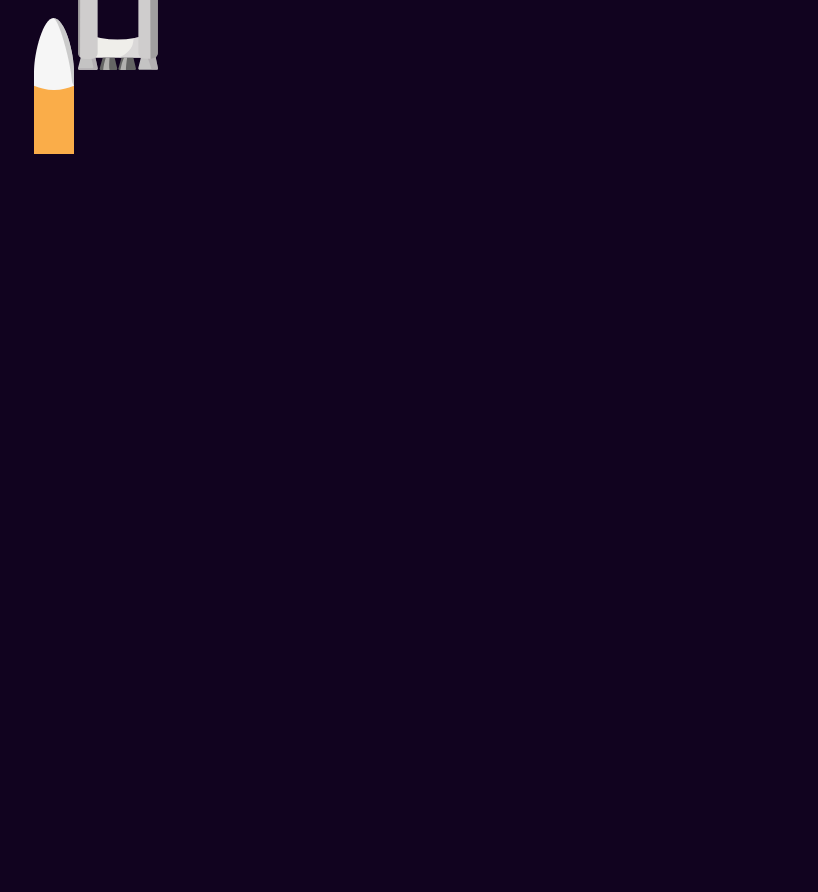
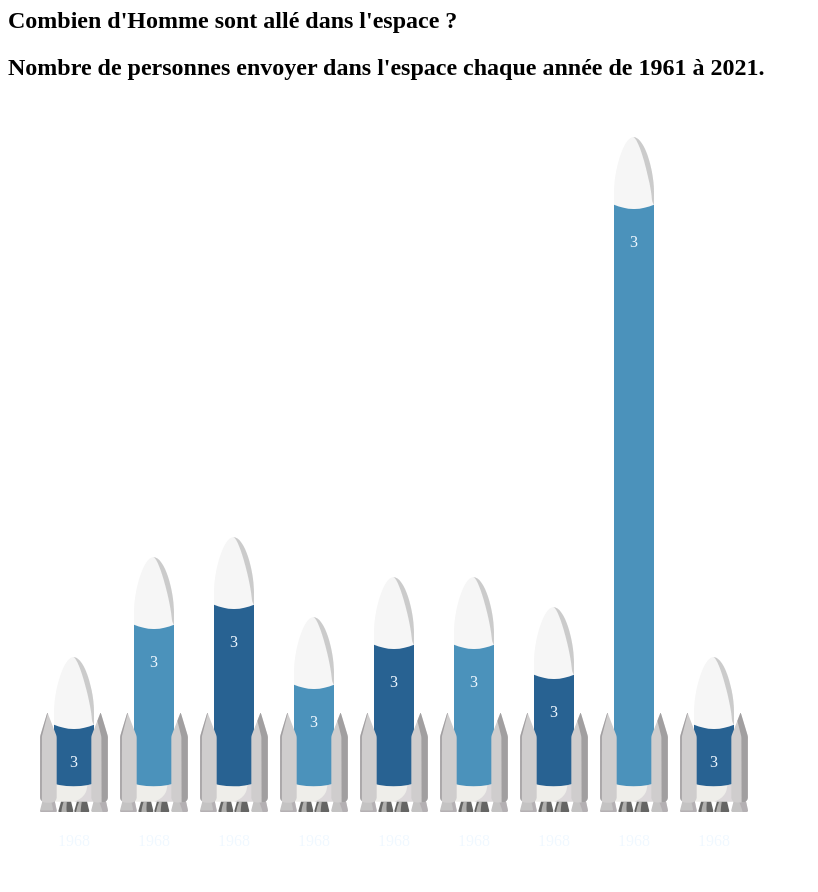
Before and after one commit to Lu2ovic/SAE303_Asronaute, a plain HTML site: page index.html in a window 1280 px wide. Shown: the part 73-965 px from the top of the page, without its empty margins (0-818 px from the left). Before the commit the page ends 800 px from the top, so only its background shows below. Drawn offline with Linux system fonts and the light colour scheme.

Commit message:
fusé avec variable

```diff
--- a/index.html
+++ b/index.html
@@ -7,13 +7,64 @@
     <title>Astronautes</title>
 </head>
 <body>
+    <h1>L'Homme dans l'espace</h1>
+    <h2>Combien d'Homme sont allé dans l'espace ?</h2>
+    <h2>Nombre de personnes envoyer dans l'espace chaque année de 1961 à 2021.</h2>
     <div class="zone">
-    <div class="fusee">
-        <img class="hautF" src="images/HautFuseeFichier 5.svg" alt="hautFusee"/>
-        <img class="basF" src="images/BasFuseeFichier 6.svg" alt="basFusee"/>
-        <div class="tronc"></div>
-
-    </div>
+        <div class="fusee">
+            <img class="hautF" src="images/HautFuseeFichier 5.svg" alt="hautFusee"/>
+            <div class="tronc" style="--taille: 80px;--FuseeColor: var(--Bleu)"><p class="nbrFusee">3</p></div>
+            <img class="basF" src="images/BasFuseeFichier 6.svg" alt="basFusee"/>
+            <p>1968</p>
+        </div>
+        <div class="fusee">
+            <img class="hautF" src="images/HautFuseeFichier 5.svg" alt="hautFusee"/>
+            <div class="tronc" style="--taille: 180px;--FuseeColor: var(--BleuClaire)"><p class="nbrFusee">3</p></div>
+            <img class="basF" src="images/BasFuseeFichier 6.svg" alt="basFusee"/>
+            <p>1968</p>
+        </div>
+        <div class="fusee">
+            <img class="hautF" src="images/HautFuseeFichier 5.svg" alt="hautFusee"/>
+            <div class="tronc" style="--taille: 200px;--FuseeColor: var(--Bleu)"><p class="nbrFusee">3</p></div>
+            <img class="basF" src="images/BasFuseeFichier 6.svg" alt="basFusee"/>
+            <p>1968</p>
+        </div>
+        <div class="fusee">
+            <img class="hautF" src="images/HautFuseeFichier 5.svg" alt="hautFusee"/>
+            <div class="tronc" style="--taille: 120px;--FuseeColor: var(--BleuClaire)"><p class="nbrFusee">3</p></div>
+            <img class="basF" src="images/BasFuseeFichier 6.svg" alt="basFusee"/>
+            <p>1968</p>
+        </div>
+        <div class="fusee">
+            <img class="hautF" src="images/HautFuseeFichier 5.svg" alt="hautFusee"/>
+            <div class="tronc" style="--taille: 160px;--FuseeColor: var(--Bleu)"><p class="nbrFusee">3</p></div>
+            <img class="basF" src="images/BasFuseeFichier 6.svg" alt="basFusee"/>
+            <p>1968</p>
+        </div>
+        <div class="fusee">
+            <img class="hautF" src="images/HautFuseeFichier 5.svg" alt="hautFusee"/>
+            <div class="tronc" style="--taille: 160px;--FuseeColor: var(--BleuClaire)"><p class="nbrFusee">3</p></div>
+            <img class="basF" src="images/BasFuseeFichier 6.svg" alt="basFusee"/>
+            <p>1968</p>
+        </div>
+        <div class="fusee">
+            <img class="hautF" src="images/HautFuseeFichier 5.svg" alt="hautFusee"/>
+            <div class="tronc" style="--taille: 130px;--FuseeColor: var(--Bleu)"><p class="nbrFusee">3</p></div>
+            <img class="basF" src="images/BasFuseeFichier 6.svg" alt="basFusee"/>
+            <p>1968</p>
+        </div>
+        <div class="fusee">
+            <img class="hautF" src="images/HautFuseeFichier 5.svg" alt="hautFusee"/>
+            <div class="tronc" style="--taille: 600px;--FuseeColor: var(--BleuClaire)"><p class="nbrFusee">3</p></div>
+            <img class="basF" src="images/BasFuseeFichier 6.svg" alt="basFusee"/>
+            <p>1968</p>
+        </div>
+        <div class="fusee">
+            <img class="hautF" src="images/HautFuseeFichier 5.svg" alt="hautFusee"/>
+            <div class="tronc" style="--taille: 80px;--FuseeColor: var(--Bleu)"><p class="nbrFusee">3</p></div>
+            <img class="basF" src="images/BasFuseeFichier 6.svg" alt="basFusee"/>
+            <p>1968</p>
+        </div>
     </div>
 </body>
 </html>
--- a/styles/style.css
+++ b/styles/style.css
@@ -1,26 +1,58 @@
+:root{
+    --Space: #0A0321;
+    --BlancCasse: #ECEAE4;
+    --Blanc: #fff;
+    --Bleu: #286292;
+    --BleuClaire: #4B92BB;
+    --Rouge: #C33029;
+}
+
 body{
-    background-color: rgb(17, 3, 31);
+    background-color: var(--space);
 }
 
 .zone{
     padding: 16px;
     margin:10px;
+    display: flex;
+    align-items: flex-start;
 }
 
+.fusee{
+    text-align: center;
+    width: 80px;
+    align-self:flex-end;
+}
 
 .hautF{
     position:relative;
     width: 40px;
     top: 20px;
-    left: 0px;
+    z-index: 1;
 }
 
 .basF{
-    width: 80px;
+    width: 68px;
+    position:relative;
+    top: -80px;
+    margin-bottom: -80px;
 }
 
 .tronc{
     width: 40px;
-    height: 80px;
-    background-color: rgb(250, 173, 73);
+    height: var(--taille);
+    background-color: var(--FuseeColor);
+    position:relative;
+    width: 40px;
+    left: 20px;
 }
+
+.nbrFusee{
+    text-align: center;
+    margin-top:0px;
+    padding-top: 40px;
+}
+
+p{
+    color:aliceblue;
+}
```
